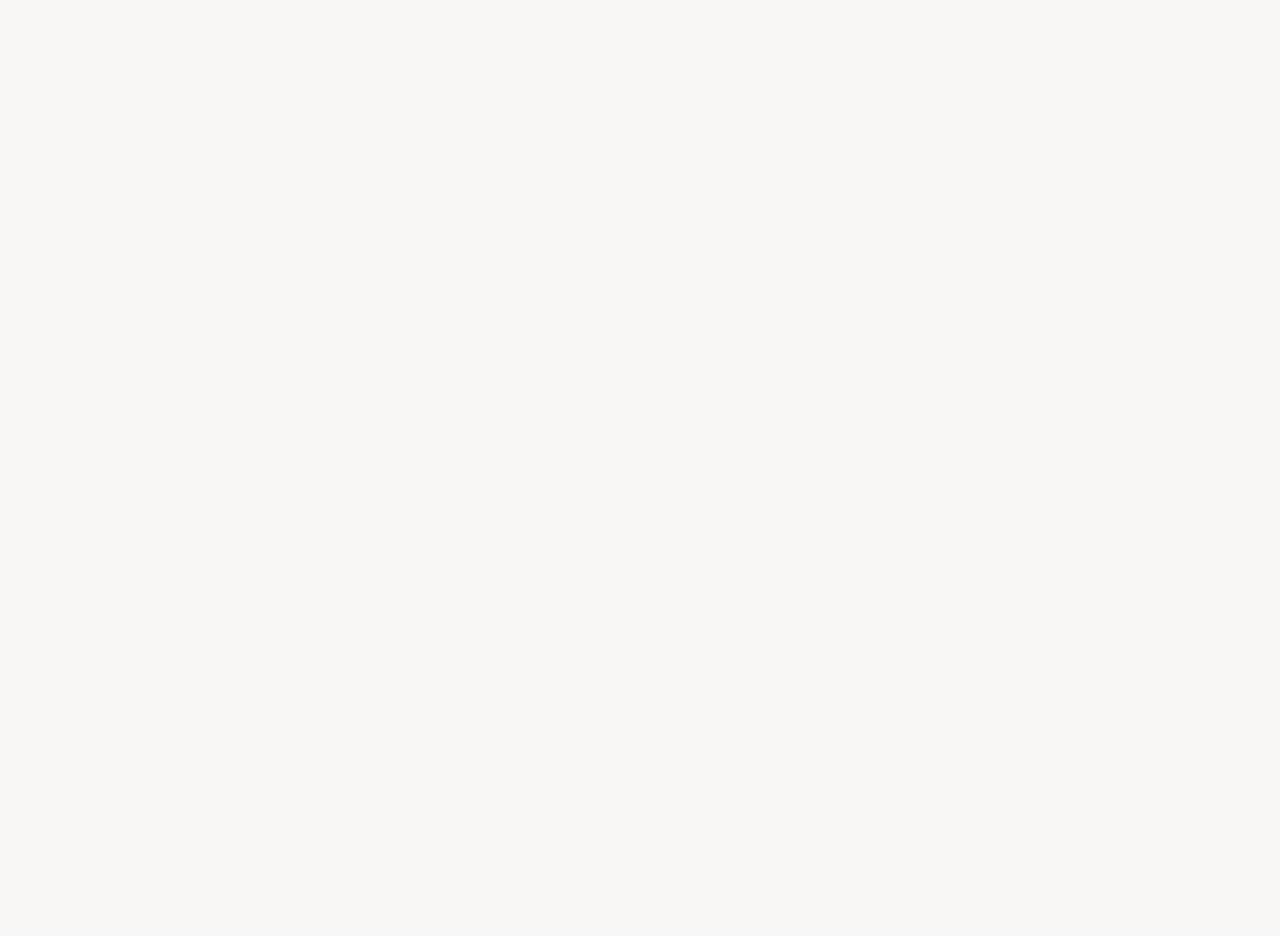
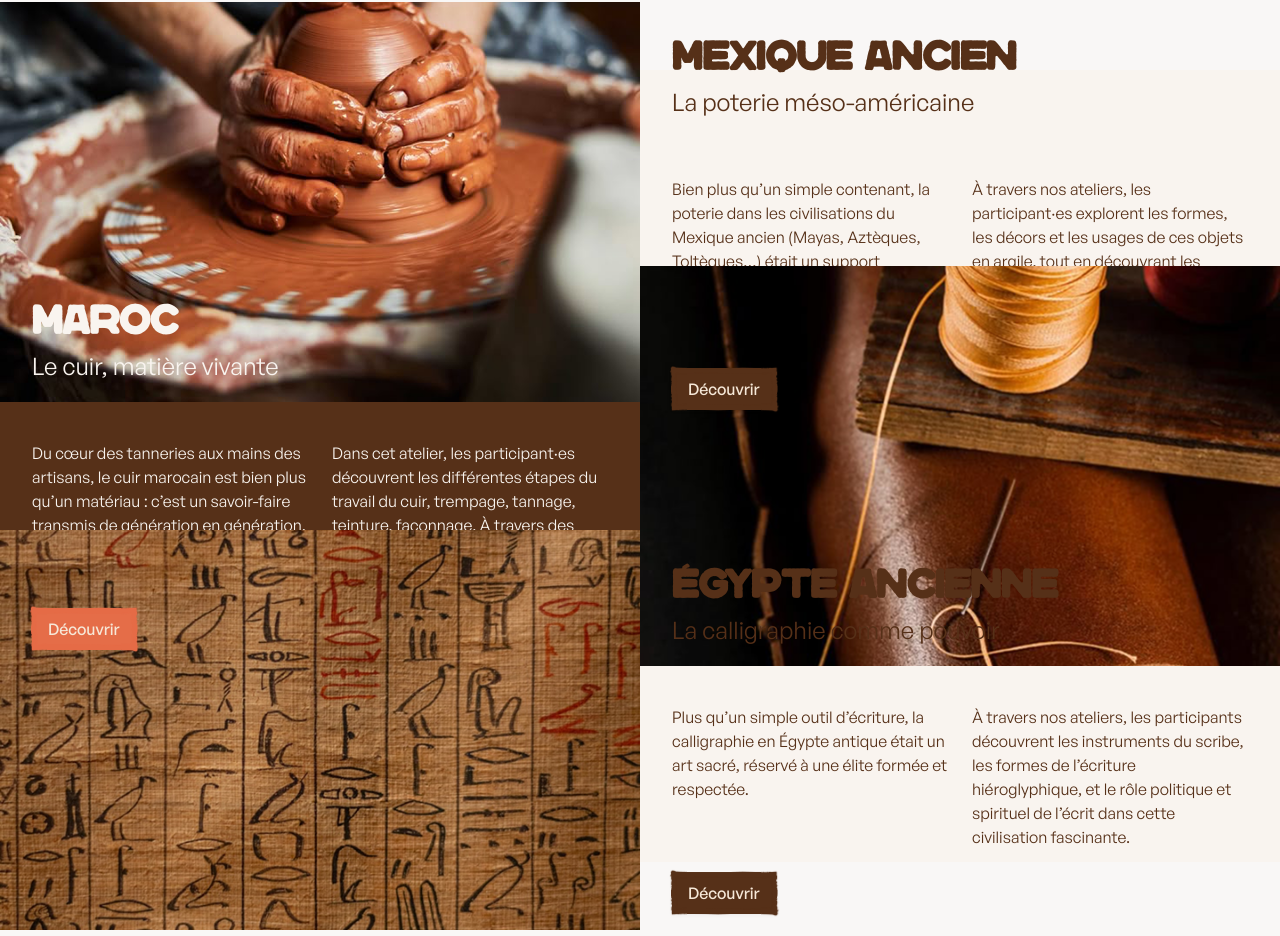
Before and after one commit to nak0x/mundara-website, a Nuxt app: page / in a window 1280 px wide. Shown: the part 2817-3753 px from the top of the page. Before the commit the page ends 2887 px from the top, so only its background shows below. Built offline with nearby package versions, Linux system fonts and the light colour scheme.

Commit message:
✨ Feat: Culture section

```diff
--- a/assets/scss/bulma_extensions.scss
+++ b/assets/scss/bulma_extensions.scss
@@ -70,3 +70,8 @@
     object-fit: cover;
   }
 }
+
+
+.inherit-color {
+  color: inherit !important;
+}
--- /dev/null
+++ b/components/Home/CultureSectionSimple.vue
@@ -0,0 +1,78 @@
+<template>
+  <section class="section p-0">
+    <div class="row" v-for="(culture, index) in sectionContent" :key="index" :class="index % 2 ? 'flipped b-marron' : 'b-blanc'">
+      <div class="col img">
+        <NuxtImg
+          :src="culture.img"
+          :alt="culture.title"
+          format="avif"
+        />
+      </div>
+      <div class="col content" :class="index % 2 ? 'c-blanc' : 'c-marron'">
+        <h3 class="title is-2 inherit-color">{{ culture.title }}</h3>
+        <p class="subtitle is-4 inherit-color mt-2">{{ culture.subtitle }}</p>
+        <div class="columns mt-6">
+          <div class="column is-6">{{ culture.text1 }}</div>
+          <div class="column is-6">{{ culture.text2 }}</div>
+        </div>
+        <NuxtLink to="/reservation" class="button" :class="index % 2 ? 'is-primary' : 'is-secondary'">Découvrir</NuxtLink>
+      </div>
+    </div>
+  </section>
+</template>
+
+<style lang="scss">
+.row {
+  display: flex;
+  justify-content: center;
+  align-items: center;
+  flex-direction: row;
+
+  .col {
+    display: block;
+    width: 50vw;
+    height: 50vh;
+
+    &.content {
+      padding: 2em;
+    }
+
+    &.img img{
+      width: 100%;
+      height: 100%;
+      object-fit: cover;
+      object-position: center;
+    }
+  }
+
+  &.flipped {
+    flex-direction: row-reverse;
+  }
+}
+</style>
+
+<script setup>
+  const sectionContent = [
+    {
+      "title": "Mexique ancien",
+      "subtitle": "La poterie méso-américaine",
+      "text1": "Bien plus qu’un simple contenant, la poterie dans les civilisations du Mexique ancien (Mayas, Aztèques, Toltèques…) était un support d’expression, de rituel et de transmission.",
+      "text2": "À travers nos ateliers, les participant·es explorent les formes, les décors et les usages de ces objets en argile, tout en découvrant les techniques de modelage et de cuisson utilisées dans les ateliers précolombiens.",
+      "img": "/images/hands-clayering.png"
+    },
+    {
+      "title": "Maroc",
+      "subtitle": "Le cuir, matière vivante",
+      "text1": "Du cœur des tanneries aux mains des artisans, le cuir marocain est bien plus qu’un matériau : c’est un savoir-faire transmis de génération en génération.",
+      "text2": "Dans cet atelier, les participant·es découvrent les différentes étapes du travail du cuir, trempage, tannage, teinture, façonnage. À travers des objets du quotidien comme les babouches.",
+      "img": "/images/maroc.png"
+    },
+    {
+      "title": "Égypte ancienne",
+      "subtitle": "La calligraphie comme pouvoir",
+      "text1": "Plus qu’un simple outil d’écriture, la calligraphie en Égypte antique était un art sacré, réservé à une élite formée et respectée.",
+      "text2": "À travers nos ateliers, les participants découvrent les instruments du scribe, les formes de l’écriture hiéroglyphique, et le rôle politique et spirituel de l’écrit dans cette civilisation fascinante.",
+      "img": "/images/egypte.png"
+    },
+  ]
+</script>
--- a/pages/index.vue
+++ b/pages/index.vue
@@ -4,5 +4,6 @@
     <HomeConcept />
     <!-- <HomeCommentCaMarche /> -->
     <HomeAtelier />
+    <HomeCultureSectionSimple />
   </main>
 </template>
```
Also changed, not shown: public/images/egypte.png (added), public/images/maroc.png (added).
